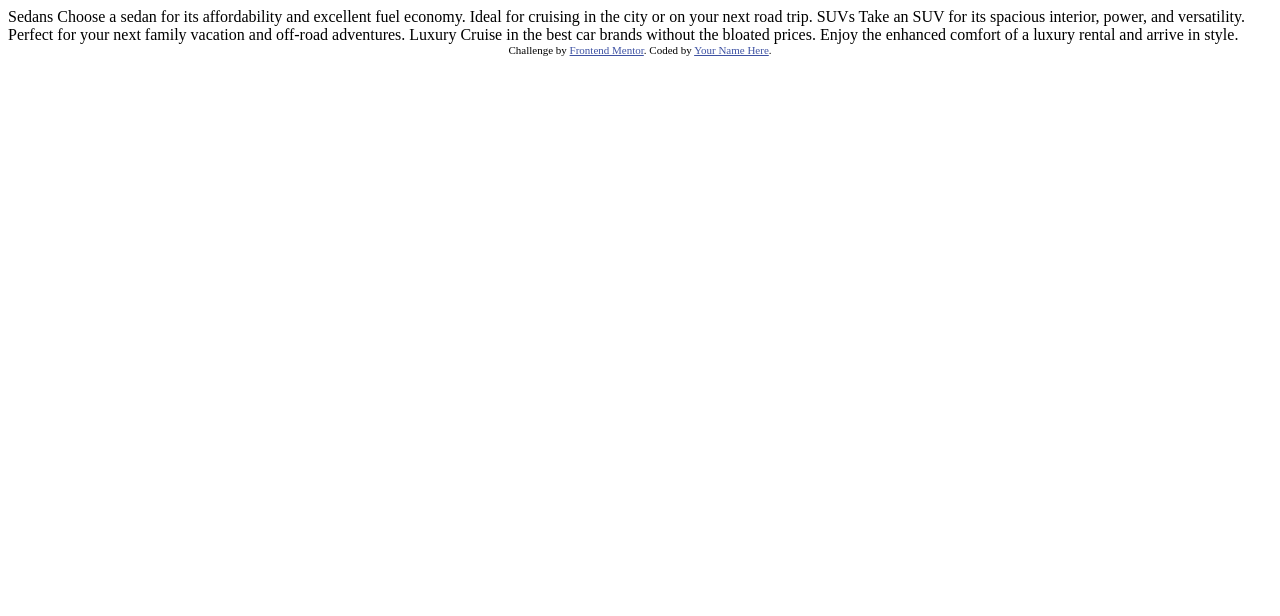
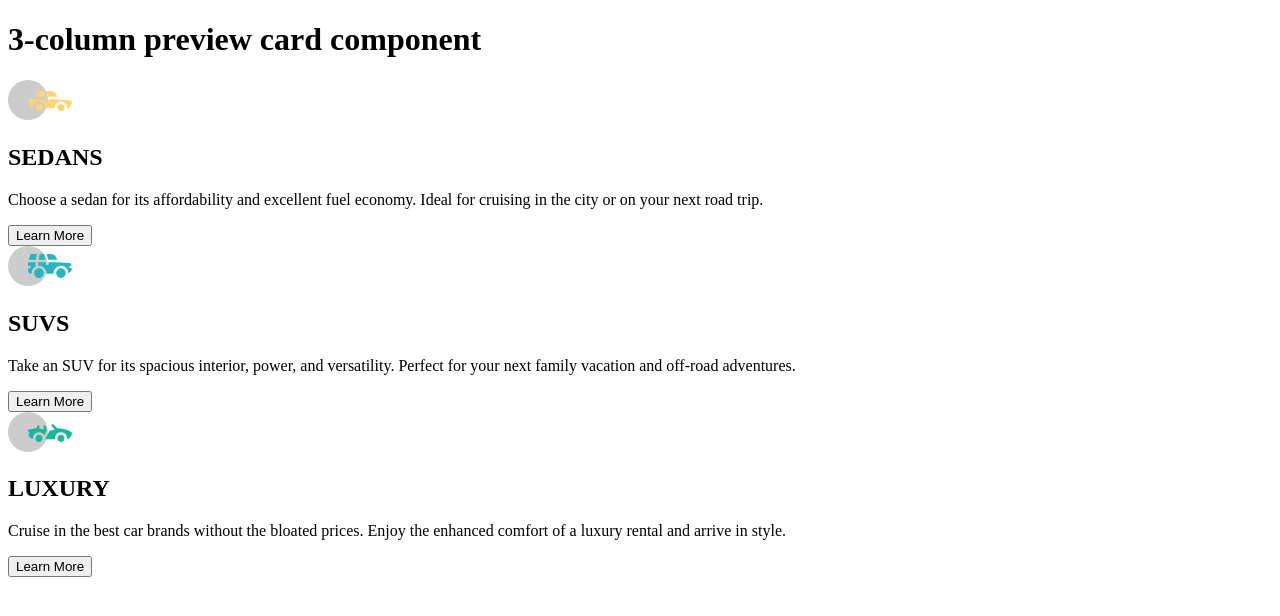
Before and after one commit to JoelJairo/3-column-preview-card-component, a plain HTML site: page index.html in a window 1280 px wide. Drawn offline with Linux system fonts and the light colour scheme.

Commit message:
HTML structure created

```diff
--- a/index.html
+++ b/index.html
@@ -1,36 +1,51 @@
 <!DOCTYPE html>
 <html lang="en">
+
 <head>
   <meta charset="UTF-8">
-  <meta name="viewport" content="width=device-width, initial-scale=1.0"> <!-- displays site properly based on user's device -->
-
+  <meta name="viewport" content="width=device-width, initial-scale=1.0">
+  <!-- displays site properly based on user's device -->
   <link rel="icon" type="image/png" sizes="32x32" href="./images/favicon-32x32.png">
-
   <title>Frontend Mentor | 3-column preview card component</title>
-
-  <!-- Feel free to remove these styles or customise in your own stylesheet 👍 -->
   <style>
-    .attribution { font-size: 11px; text-align: center; }
-    .attribution a { color: hsl(228, 45%, 44%); }
   </style>
 </head>
+
 <body>
 
-  Sedans
-  Choose a sedan for its affordability and excellent fuel economy. Ideal for cruising in the city
-  or on your next road trip.
+  <head>
+    <h1>3-column preview card component</h1>
+  </head>
 
-  SUVs
-  Take an SUV for its spacious interior, power, and versatility. Perfect for your next family vacation
-  and off-road adventures.
+  <!-- ****************  CARD COMPONENT  ******************** -->
+  <section>
+    <!-- Sedans -->
+    <section>
+      <img src="images/icon-sedans.svg" alt="">
+      <h2>SEDANS</h2>
+      <p>Choose a sedan for its affordability and excellent fuel economy. Ideal for cruising in the city or on your next
+        road trip.</p>
+      <button>Learn More</button>
+    </section>
 
-  Luxury
-  Cruise in the best car brands without the bloated prices. Enjoy the enhanced comfort of a luxury
-  rental and arrive in style.
+    <!-- Suvs -->
+    <section>
+      <img src="images/icon-suvs.svg" alt="">
+      <h2>SUVS</h2>
+      <p>Take an SUV for its spacious interior, power, and versatility. Perfect for your next family vacation and
+        off-road adventures.</p>
+      <button>Learn More</button>
+    </section>
 
-  <div class="attribution">
-    Challenge by <a href="https://www.frontendmentor.io?ref=challenge" target="_blank">Frontend Mentor</a>.
-    Coded by <a href="#">Your Name Here</a>.
-  </div>
+    <!-- Luxury -->
+    <section>
+      <img src="images/icon-luxury.svg" alt="">
+      <h2>LUXURY</h2>
+      <p>Cruise in the best car brands without the bloated prices. Enjoy the enhanced comfort of a luxury rental and
+        arrive in style.</p>
+      <button>Learn More</button>
+    </section>
+  </section>
 </body>
+
 </html>
```
